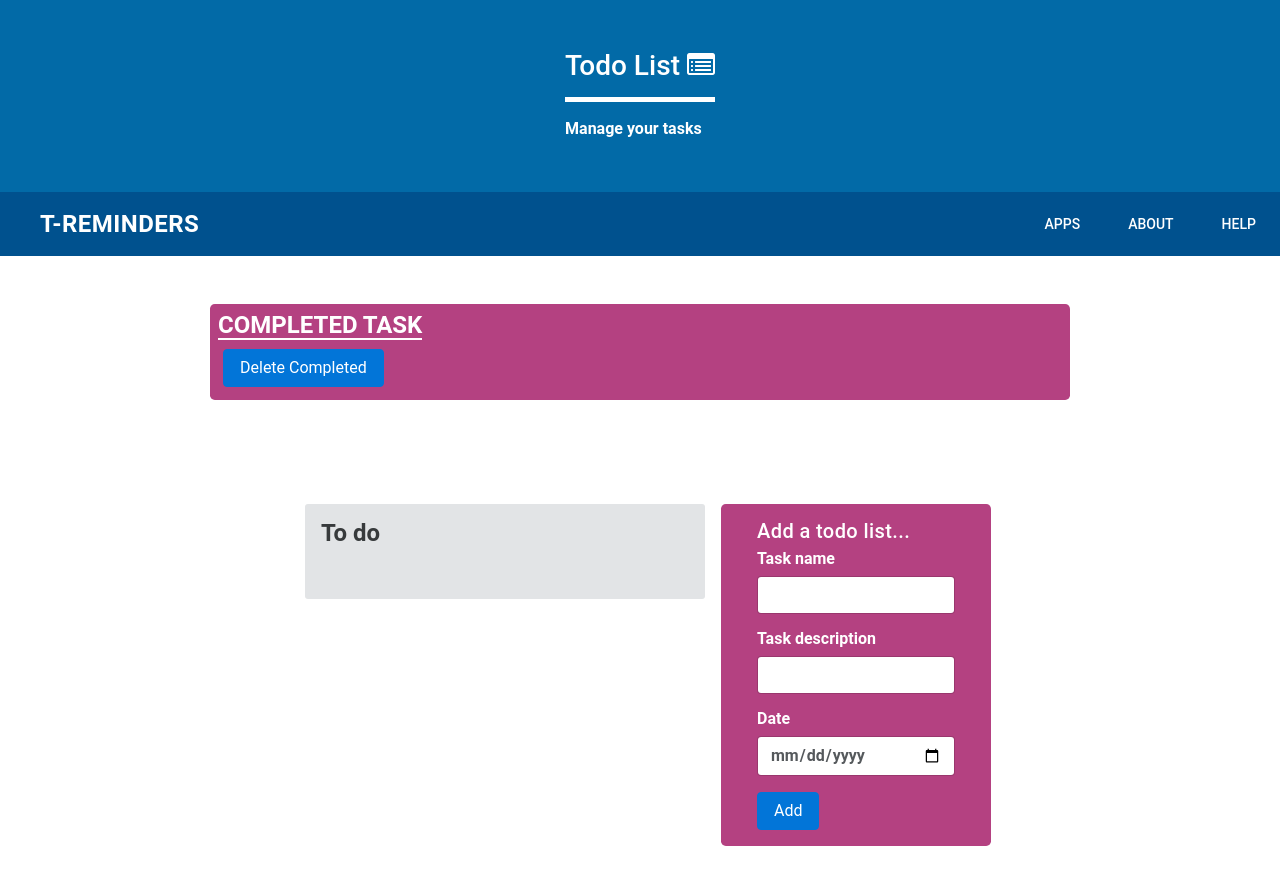
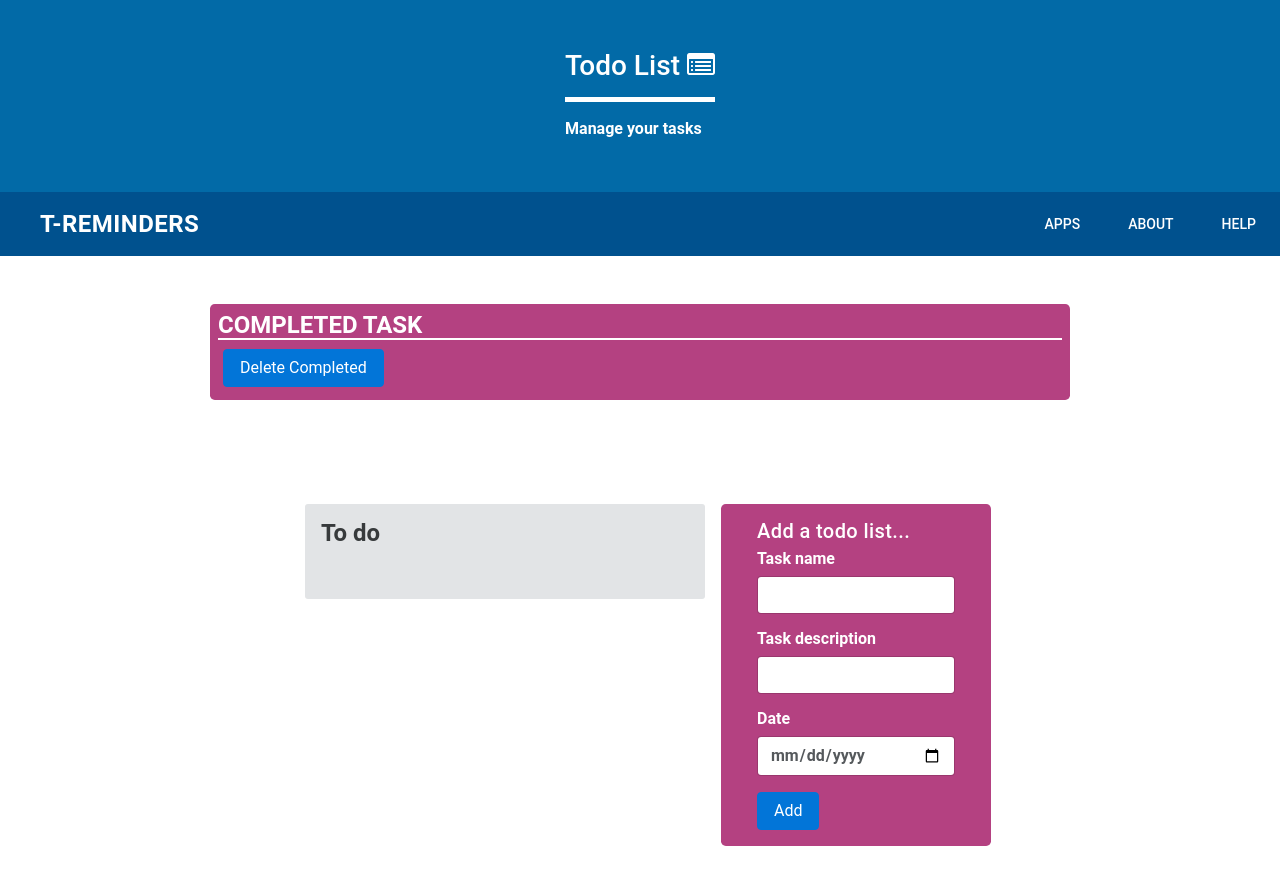
Before and after one commit to Thitiporn0643/TodoList, a website: page app/index.html in a window 1280 px wide. Drawn offline with nearby package versions, Linux system fonts and the light colour scheme; files that its build step writes are made by us from their sources.

Commit message:
remove margin right auto from complete task window

```diff
--- a/app/styles/sass/components/_todo.scss
+++ b/app/styles/sass/components/_todo.scss
@@ -35,7 +35,6 @@
 
 .complete-task {
 	display: inline;
-  margin-right: auto;
   font-weight: bold;
   border-bottom: 2px solid;
   text-transform: uppercase
```
